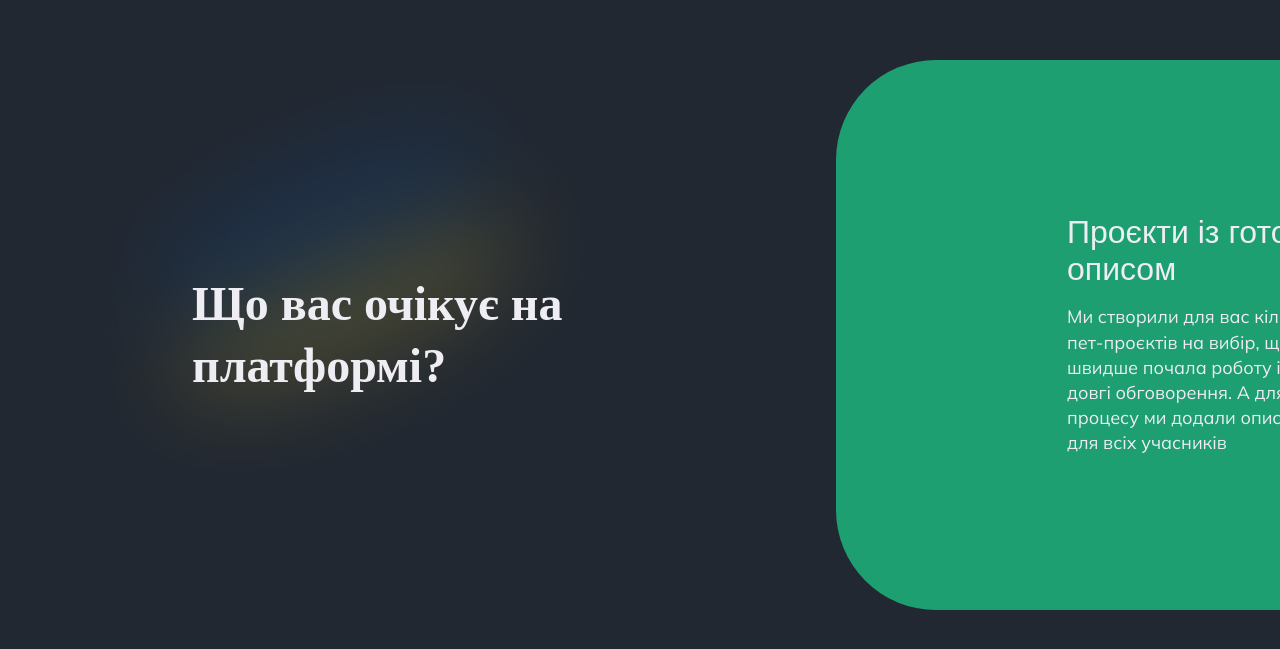
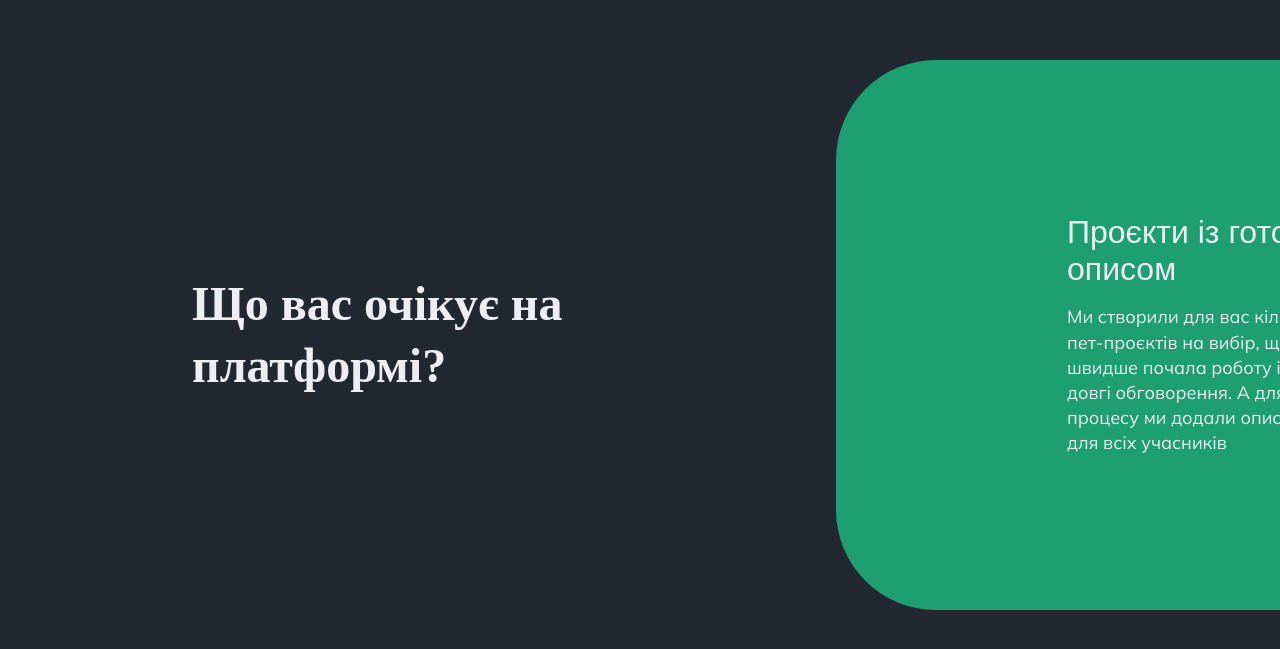
Before and after one commit to mahalov27/junior-platform-lending, a React (Vite) app: page / in a window 1280 px wide. Shown: the part 4334-4983 px from the top of the page. Built offline with nearby package versions, Linux system fonts and the light colour scheme; a web font is replaced by a local one.

Commit message:
delete: background flag in functional

```diff
--- a/src/components/Lending/Functional/Functional.module.scss
+++ b/src/components/Lending/Functional/Functional.module.scss
@@ -20,32 +20,7 @@
     @media (max-width: 414px) {
       height: calc(100vw / 414 * 1622);
     }
-    .background {
-      position: absolute;
-      top:0;
-      left: 0;
-      height: 100vh;
-      width: 100vw;
-      opacity: 0.4;
-      @media (max-width: 820px) {
-        display: none;
-      }
-      .flagLeft {
-        position: absolute;
-        top: 41%;
-        left: 6%;
-        transform: translateY(-50%);
-        width: calc(100vw / 1920 * 818);
-        height: calc(100vw / 1920 * 710);
-        background-repeat: no-repeat;
-        background-size: cover;
-        background-position: center;
-        @media (min-width: 1920px) {
-          width: 818px;
-          height: 710px;
-        }
-      }
-    }
+
     .scrollSections {
       display: flex;
       align-items: center;
--- a/src/components/Lending/Functional/Functional.tsx
+++ b/src/components/Lending/Functional/Functional.tsx
@@ -1,7 +1,6 @@
 import { useEffect, useRef, useState } from "react";
 import { gsap } from "gsap";
 import { ScrollTrigger } from "gsap/all";
-import flag from "../../../assets/png/flag.png";
 import styles from './Functional.module.scss';
 
 const Functional = () => {
@@ -49,9 +48,6 @@ const Functional = () => {
   return (
     <section className={styles.section}>
         <div className={styles.container} ref={triggerRef}>
-        <div className={styles.background}>
-           <div style={{backgroundImage: `url(${flag})`}} className={styles.flagLeft}></div>
-        </div>
             <div className={styles.scrollSections} ref={sectionRef}>
                 <h1 className={styles.title}>Що вас очікує на платформі?</h1>
                 <div className={styles.content}>
```
